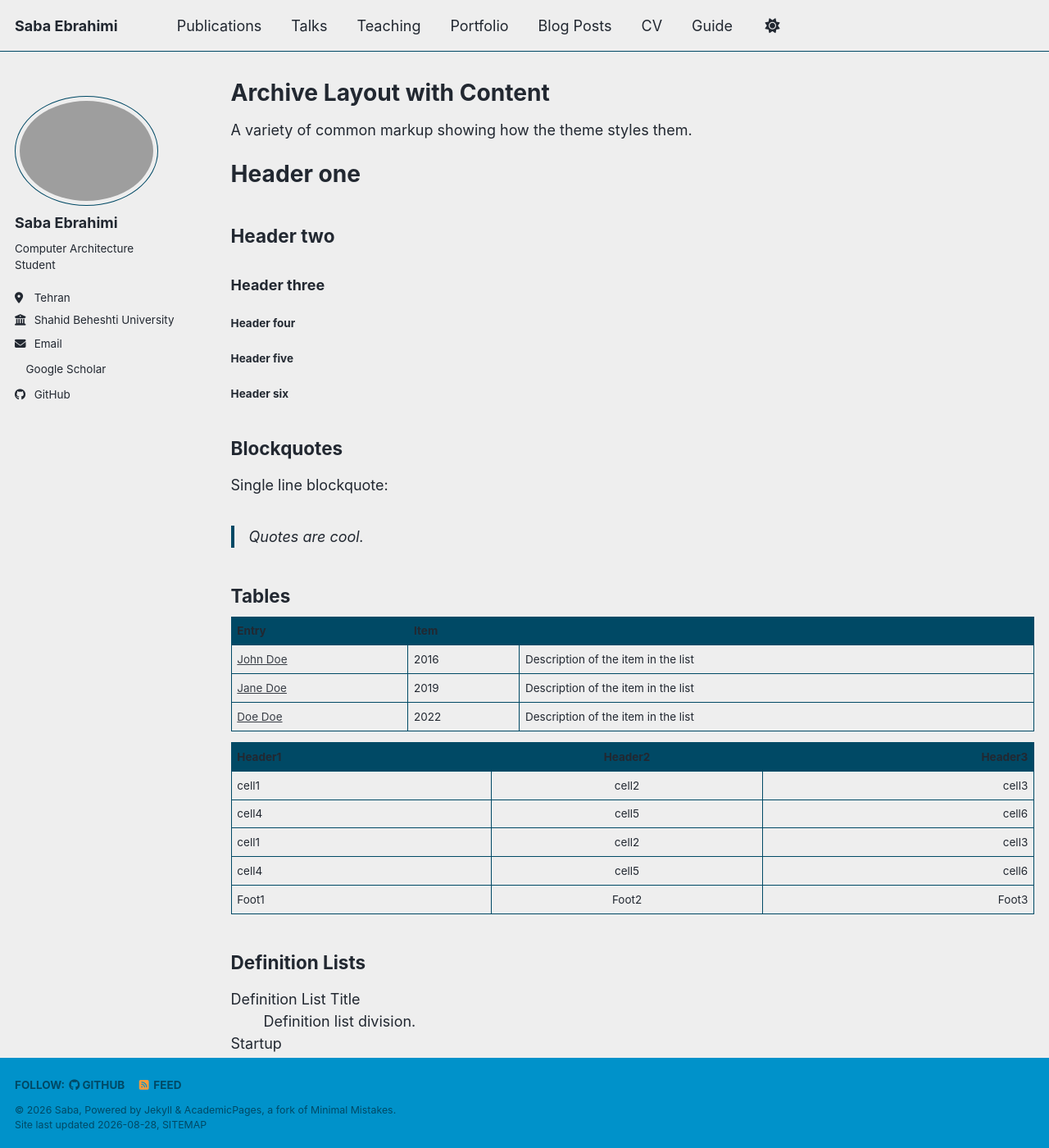
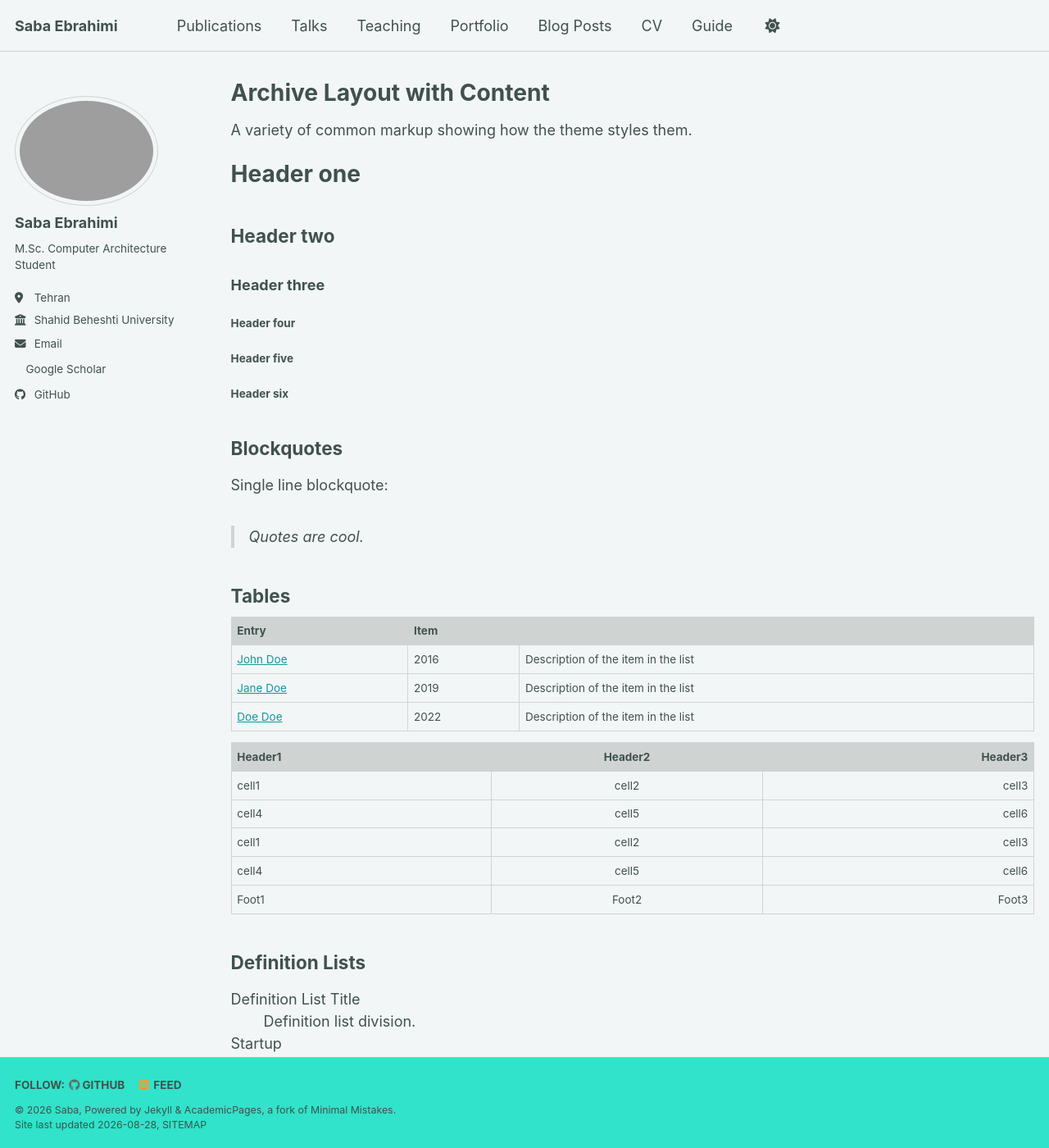
Before and after one commit to sabaebrahimi/sabaebrahimi.github.io, a Jekyll site: the page built from _pages/archive-layout-with-content.md, in a window 1280 px wide and 1400 px high. Shown: the whole window at 82% size. Built offline with Jekyll 4.4.1, drawn with Linux system fonts in a browser that asks for light colours; a style sheet for code colours, icons or effects is not loaded.

Commit message:
Change site theme and update bio
Updated site theme from 'air' to 'mint' and modified bio to include 'M.Sc.'

```diff
--- a/_config.yml
+++ b/_config.yml
@@ -8,7 +8,7 @@
 
 # Basic Site Settings
 locale                   : "en-US"
-site_theme               : "air" # The available themes options are "default", "air", "sunrise", "mint", "dirt" and "contrast"
+site_theme               : "mint" # The available themes options are "default", "air", "sunrise", "mint", "dirt" and "contrast"
 title                    : "Saba Ebrahimi"
 title_separator          : "-"
 name                     : &name "Saba"
@@ -26,7 +26,7 @@ author:
   avatar           : "profile.jpg"
   name             : "Saba Ebrahimi"
   pronouns         : # example: "she/her"
-  bio              : "Computer Architecture Student"
+  bio              : "M.Sc. Computer Architecture Student"
   location         : "Tehran"
   employer         : "Shahid Beheshti University"
   uri              : # URL
```
